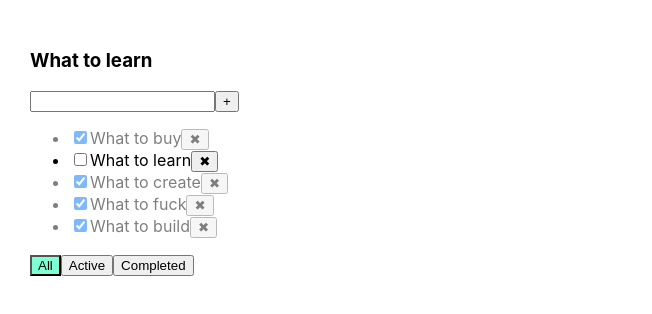
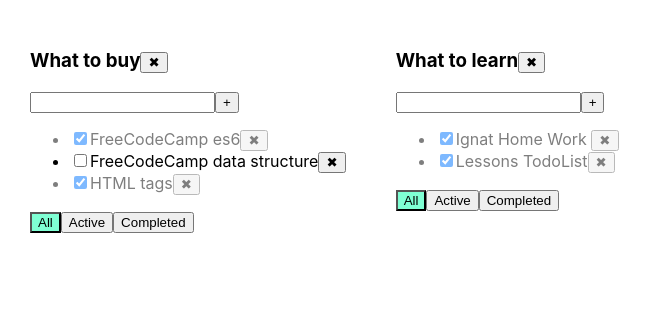
Before and after one commit to and-gurin/todolist, a React (Create React App) app: page / in a window 1280 px wide. Shown: the top 314 px of the page, without its empty margins (0-652 px from the left). Built offline with nearby package versions, Linux system fonts and the light colour scheme.

Commit message:
feat: added several todo lists

```diff
--- a/package.json
+++ b/package.json
@@ -12,6 +12,7 @@
     "@types/react": "^18.0.23",
     "@types/react-dom": "^18.0.7",
     "@types/uuid": "^8.3.4",
+    "gh-pages": "^4.0.0",
     "react": "^18.2.0",
     "react-dom": "^18.2.0",
     "react-scripts": "5.0.1",
--- a/src/App.tsx
+++ b/src/App.tsx
@@ -11,57 +11,96 @@
 
 export type FilterIsDoneType = 'all' | 'active' | 'completed'
 
+export type TodoListType = {
+    id: string
+    title: string
+    filter: string
+}
+
+export type TaskStateType = {
+    [key:string]: Array<TaskType>
+}
+
 function App() {
-    let [tasks, setTasks] = useState<Array<TaskType>>([
-        {id: v1(), title: 'What to buy', isDone: true},
-        {id: v1(), title: 'What to learn', isDone: false},
-        {id: v1(), title: 'What to create', isDone: true},
-        {id: v1(), title: 'What to fuck', isDone: true},
-        {id: v1(), title: 'What to build', isDone: true}
+    let todoListId1 = v1();
+    let todoListId2 = v1();
+
+    let [todoLists, setTodoLists] = useState<Array<TodoListType>>([
+        {id: todoListId1, title: 'What to buy', filter: 'all'},
+        {id: todoListId2, title: 'What to learn', filter: 'all'},
     ])
-    let [filter, setFilter] = useState('all')
 
-    const DeleteTask = (id:string) => {
-         tasks = tasks.filter((item)=>item.id !== id)
-        setTasks(tasks)
+    let [tasks, setTasks] = useState<TaskStateType>({
+            [todoListId1]: [
+                {id: v1(), title: 'FreeCodeCamp es6', isDone: true},
+                {id: v1(), title: 'FreeCodeCamp data structure', isDone: false},
+                {id: v1(), title: 'HTML tags', isDone: true},
+            ],
+            [todoListId2]: [
+                {id: v1(), title: 'Ignat Home Work ', isDone: true},
+                {id: v1(), title: 'Lessons TodoList', isDone: true}
+            ]
+        }
+    )
+
+    const DeleteTask = (id: string, todoListId: string) => {
+        let tasksForTodolist = tasks[todoListId]
+        tasks[todoListId] = tasksForTodolist.filter((item) => item.id !== id)
+        setTasks({...tasks})
     }
-    const TasksFilter = (isDone: FilterIsDoneType) => {
-        setFilter(isDone)
-    }
-    let taskForTodoList = tasks;
-
-    if(filter === 'active'){
-        taskForTodoList = tasks.filter((item)=>!item.isDone)
+    const TasksFilter = (isDone: FilterIsDoneType, todoListId: string) => {
+        let todoList = todoLists.find((t) => t.id === todoListId);
+        if (todoList) {
+            todoList.filter = isDone;
+        }
+        setTodoLists([...todoLists])
     }
 
-    if(filter === 'completed'){
-        taskForTodoList = tasks.filter((item)=>item.isDone)
+    const removeTodoList = (todoListId: string) => {
+        setTodoLists(todoLists.filter((item)=>item.id!==todoListId));
+        delete tasks[todoListId]
     }
 
-    const addTask = (title: string) => {
-      const newTask = {id: v1(), title: title, isDone: false};
-      const newTasks = [newTask, ...tasks];
-        setTasks(newTasks);
+    const addTask = (title: string, todoListId: string) => {
+        const newTask = {id: v1(), title: title, isDone: false};
+        tasks[todoListId] = [newTask, ...tasks[todoListId]];
+        setTasks({...tasks});
     }
 
-    const changeTaskStatus = (id: string, isDone: boolean)=>{
-        let changedTask =  tasks.find((t)=>t.id === id)
-        if(changedTask){
-            changedTask.isDone = isDone;
+    const changeTaskStatus = (id: string, isDone: boolean, todoListId:string) => {
+        let task = tasks[todoListId].find((t) => t.id === id)
+        if (task) {
+            task.isDone = isDone;
         }
-        setTasks([...tasks])
+        setTasks({...tasks})
     }
 
     return (
         <div className="App">
-            <TodoList
-                addTask={addTask}
-                deleteTask={DeleteTask}
-                tasksFilter={TasksFilter}
-                tasks={taskForTodoList}
-                changeTaskStatus={changeTaskStatus}
-                filter={filter}
-                title={'What to learn'}/>
+            {todoLists.map((item) => {
+                let taskForTodoList = tasks[item.id];
+
+                if (item.filter === 'active') {
+                    taskForTodoList = tasks[item.id].filter((item) => !item.isDone)
+                }
+
+                if (item.filter === 'completed') {
+                    taskForTodoList = tasks[item.id].filter((item) => item.isDone)
+                }
+                return (
+                    <TodoList
+                        key={item.id}
+                        id={item.id}
+                        addTask={addTask}
+                        deleteTask={DeleteTask}
+                        tasksFilter={TasksFilter}
+                        tasks={taskForTodoList}
+                        changeTaskStatus={changeTaskStatus}
+                        removeTodoList={removeTodoList}
+                        filter={item.filter}
+                        title={item.title}/>
+                )
+            })}
         </div>
     );
 }
--- a/src/TodoList.tsx
+++ b/src/TodoList.tsx
@@ -3,13 +3,15 @@
 import './App.css';
 
 type PropsType = {
+    id: string
     title: string
     tasks: Array<TaskType>
-    deleteTask:(id:string)=>void
-    tasksFilter: (isDone: FilterIsDoneType)=>void
-    addTask:(title: string)=>void
-    changeTaskStatus:(id:string, isDone: boolean)=> void
+    deleteTask:(id:string, todoListId: string)=>void
+    tasksFilter: (isDone: FilterIsDoneType, todoListId:string)=>void
+    addTask:(title: string, todoListId: string)=>void
+    changeTaskStatus:(id:string, isDone: boolean, todoListId: string)=> void
     filter: string
+    removeTodoList:(todoListId: string)=>void
 }
 
 export function TodoList(props: PropsType) {
@@ -18,7 +20,7 @@
 
     const addTask = () => {
         if(title.trim()!==''){
-            props.addTask(title.trim());
+            props.addTask(title.trim(), props.id);
             setTitle('')
 
         } else {
@@ -37,17 +39,23 @@
         }
     }
     const onAllClickHandler = () => {
-        props.tasksFilter('all')
+        props.tasksFilter('all', props.id)
     }
     const onActiveClickHandler = () => {
-        props.tasksFilter('active')
+        props.tasksFilter('active', props.id)
     }
     const onCompletedClickHandler = () => {
-        props.tasksFilter('completed')
+        props.tasksFilter('completed', props.id)
+    }
+    const deleteTodoList = () => {
+        props.removeTodoList(props.id)
     }
     return (
         <div>
-            <h3>{props.title}</h3>
+            <h3>
+                {props.title}
+                <button onClick={deleteTodoList}>✖</button>
+            </h3>
             <div>
                 <input value={title}
                        className={error?'error':''}
@@ -59,11 +67,11 @@
             <ul>
                 {props.tasks.map((item)=>{
                     const deleteTask = () => {
-                        props.deleteTask(item.id)
+                        props.deleteTask(item.id, props.id)
                     }
                     const newIsDoneValue = (e:ChangeEvent<HTMLInputElement>) => {
                         const newValue = e.currentTarget.checked;
-                        props.changeTaskStatus(item.id, newValue)
+                        props.changeTaskStatus(item.id, newValue, props.id)
                     }
                     return (
                         <li className={item.isDone?'isDone':''} key={item.id}>
```
Also changed, not shown: 1 other file (tests, documents, lock files or other folders).
